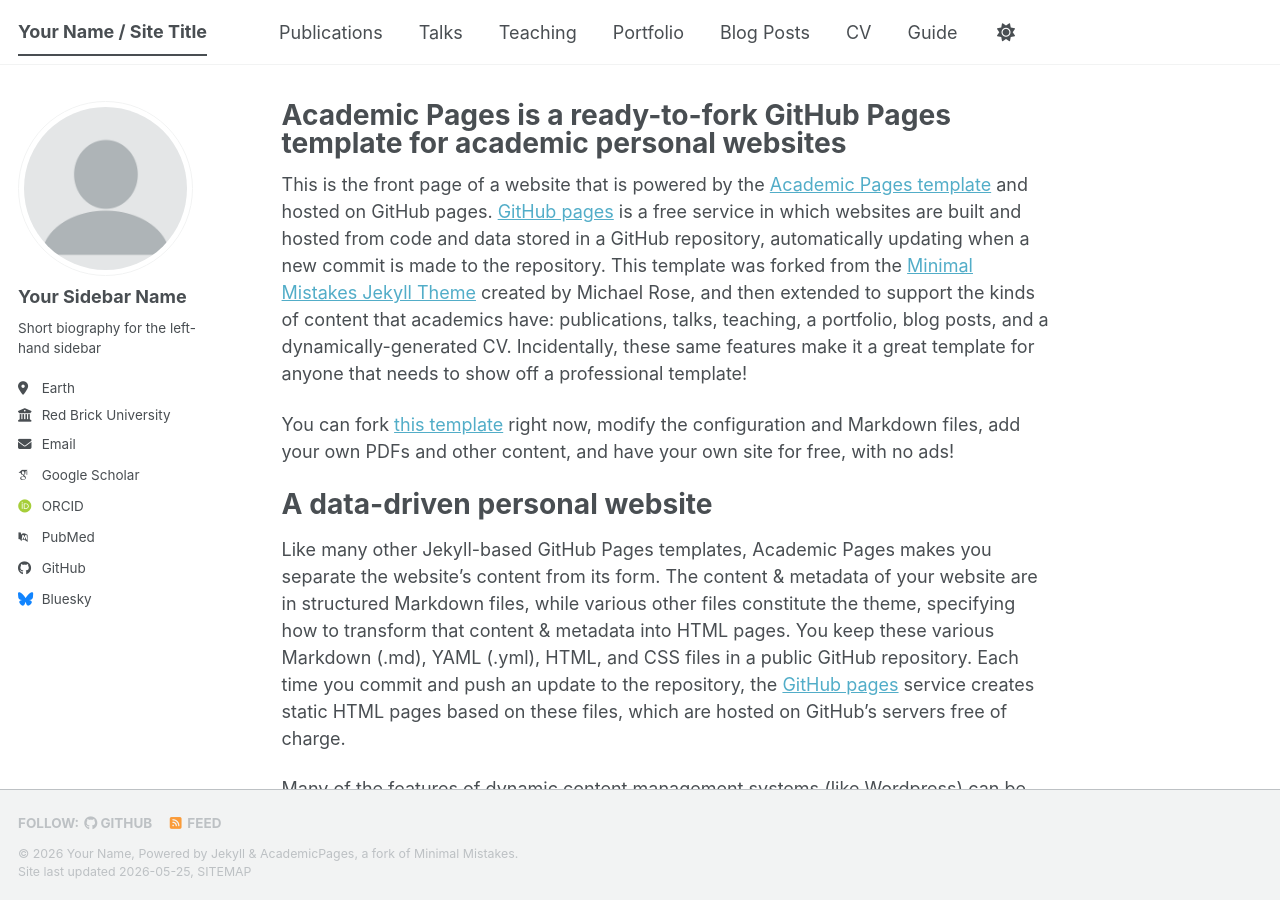
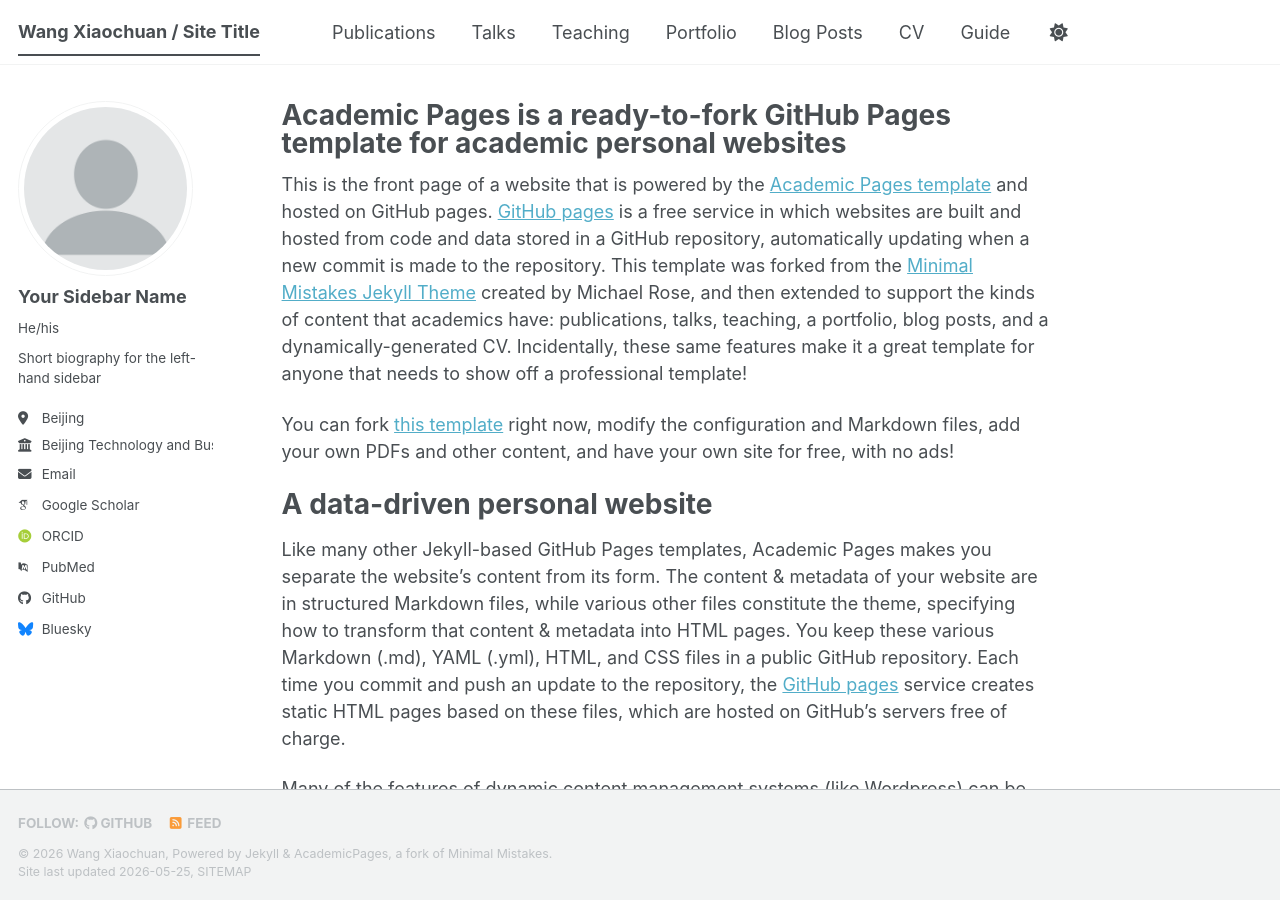
Before and after one commit to wangxc19/wangxc19.github.io, a Jekyll site: the page built from _pages/about.md, in a window 1280 px wide and 900 px high. Built offline with Jekyll 4.4.1, drawn with Linux system fonts in a browser that asks for light colours; some web fonts are replaced; a script bundle is joined from its source files by our own code; library files that are not in the unit come from our copies.

Commit message:
Update personal details in _config.yml
Updated personal information including name, description, location, employer, email, and ORCID link.

```diff
--- a/_config.yml
+++ b/_config.yml
@@ -9,11 +9,11 @@
 # Basic Site Settings
 locale                   : "en-US"
 site_theme               : "default" # The available themes options are "default", "air", "sunrise", "mint", "dirt" and "contrast"
-title                    : "Your Name / Site Title"
+title                    : "Wang Xiaochuan / Site Title"
 title_separator          : "-"
-name                     : &name "Your Name"
-description              : &description "Your Name's academic portfolio"   # Update this with a general description of your site, this is the default if not overridden by a page
-url                      : https://academicpages.github.io # The base hostname & protocol for your site e.g. "https://[your GitHub username].github.io",
+name                     : &name "Wang Xiaochuan"
+description              : &description "School of computer and artificial intelligence, Associate Professor"   # Update this with a general description of your site, this is the default if not overridden by a page
+url                      : https://wangxc19.github.io # The base hostname & protocol for your site e.g. "https://[your GitHub username].github.io",
                                                            # or if you already have some other page hosted on Github then use "https://[your GitHub username].github.io/[Your Repo Name]"
 baseurl                  : "" # the subpath of your site, e.g. "/blog"
 repository               : "academicpages/academicpages.github.io"
@@ -25,12 +25,12 @@
   # Biographic information
   avatar           : "profile.png"
   name             : "Your Sidebar Name"
-  pronouns         : # example: "she/her"
+  pronouns         : "He/his"
   bio              : "Short biography for the left-hand sidebar"
-  location         : "Earth"
-  employer         : "Red Brick University"
+  location         : "Beijing"
+  employer         : "Beijing Technology and Business University"
   uri              : # URL
-  email            : "none@example.org"
+  email            : "wangxc@btbu.edu.cn"
 
   # Academic websites
   academia         : # URL
@@ -38,7 +38,7 @@
   googlescholar    : "https://scholar.google.com/citations?user=PS_CX0AAAAAJ"
   inspire-hep      : # URL
   impactstory      : # URL
-  orcid            : "https://orcid.org/yourorcidurl"
+  orcid            : "https://orcid.org/0000-0002-0657-6217"
   semantic         : # URL
   ssrn             : # URL
   pubmed           : "https://www.ncbi.nlm.nih.gov/pubmed/?term=john+snow"
```
